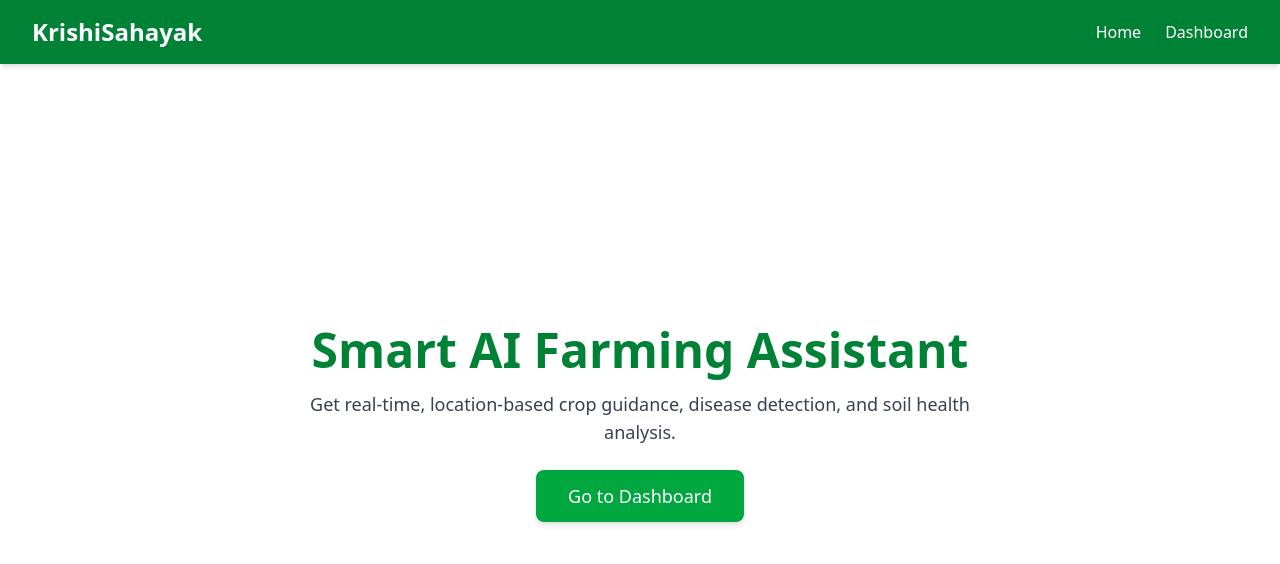
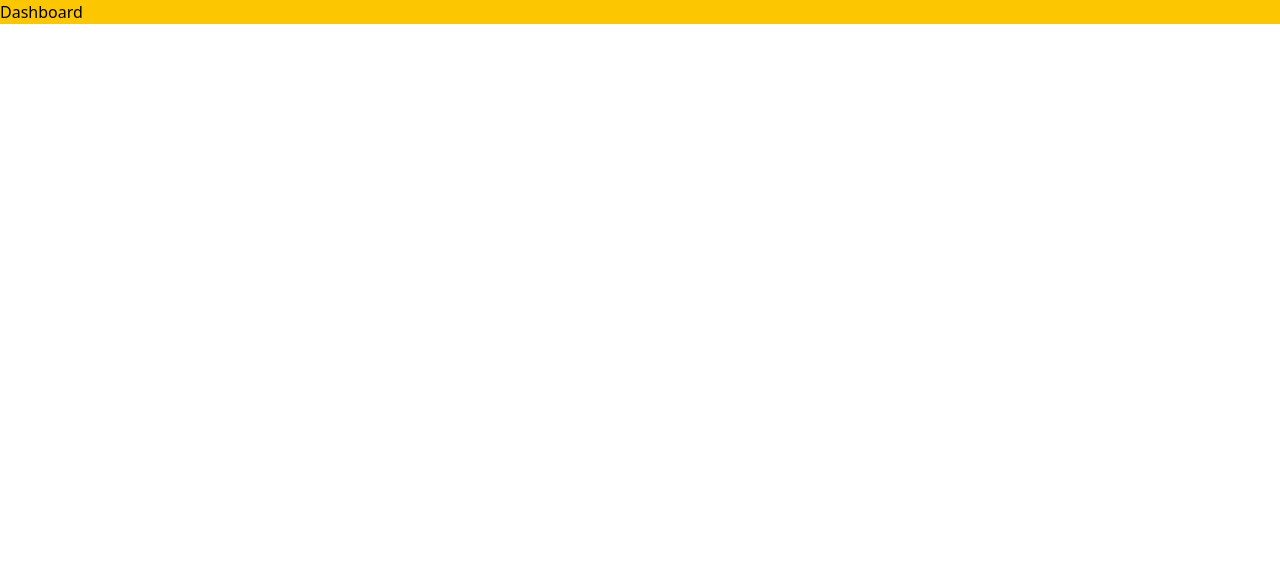
Before and after one commit to Krishna-zz/Krishisahayak_avishkar, a React (Vite) app in the folder Client/Krishi-sahayak/: page /dashboard in a window 1280 px wide. Shown: the top 564 px of the page. Built offline with nearby package versions, Linux system fonts and the light colour scheme.

Commit message:
Created routes from the homepage to the Dashboard

```diff
--- a/Client/Krishi-sahayak/src/App.jsx
+++ b/Client/Krishi-sahayak/src/App.jsx
@@ -1,13 +1,19 @@
 import Homepage from "./Pages/Homepage"
 import Navbar from "./Components/Navbar"
+import Dashboard from "./Pages/Dashboard"
+import { BrowserRouter, Router, Routes, Route } from "react-router"
 
 function App() {
 
 
   return (
     <>
-
-      <Homepage/>
+      <BrowserRouter>
+          <Routes>
+              <Route path="/" element={<Homepage/>}/>
+              <Route path="/dashboard" element={<Dashboard/>}/>
+          </Routes>
+      </BrowserRouter>
     </>
   )
 }
--- a/Client/Krishi-sahayak/src/Pages/Dashboard.jsx
+++ b/Client/Krishi-sahayak/src/Pages/Dashboard.jsx
@@ -0,0 +1,9 @@
+import React from 'react'
+
+function Dashboard() {
+  return (
+    <div className='bg-yellow-400'>Dashboard</div>
+  )
+}
+
+export default Dashboard
--- a/Client/Krishi-sahayak/src/Pages/Homepage.jsx
+++ b/Client/Krishi-sahayak/src/Pages/Homepage.jsx
@@ -1,7 +1,15 @@
 import React from 'react'
 import Navbar from '../Components/Navbar'
+import { useNavigate } from 'react-router';
 
 function Homepage() {
+
+    const navigate = useNavigate()
+
+    const GotoDashboard = () => {
+        navigate("/dashboard")
+    }
+
   return (
     <>
       <Navbar />
@@ -12,12 +20,12 @@ function Homepage() {
         <p className="text-lg text-gray-700 mb-6 max-w-2xl">
           Get real-time, location-based crop guidance, disease detection, and soil health analysis.
         </p>
-        <a
-          href="/dashboard"
+         <button
+          onClick={GotoDashboard}
           className="px-8 py-3 bg-green-600 text-white text-lg rounded-lg shadow-md hover:bg-green-700"
         >
           Go to Dashboard
-        </a>
+        </button>
       </div>
     </>
   );
```
